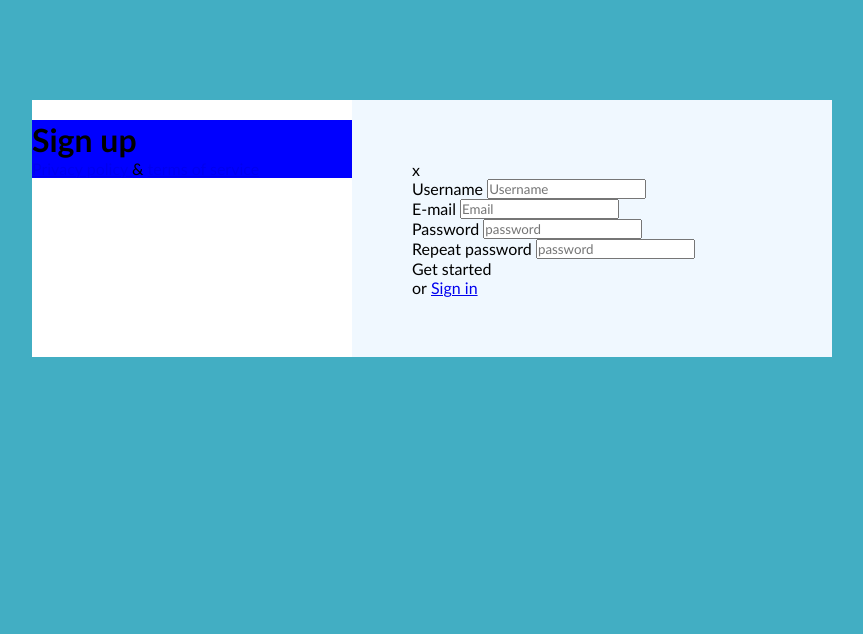
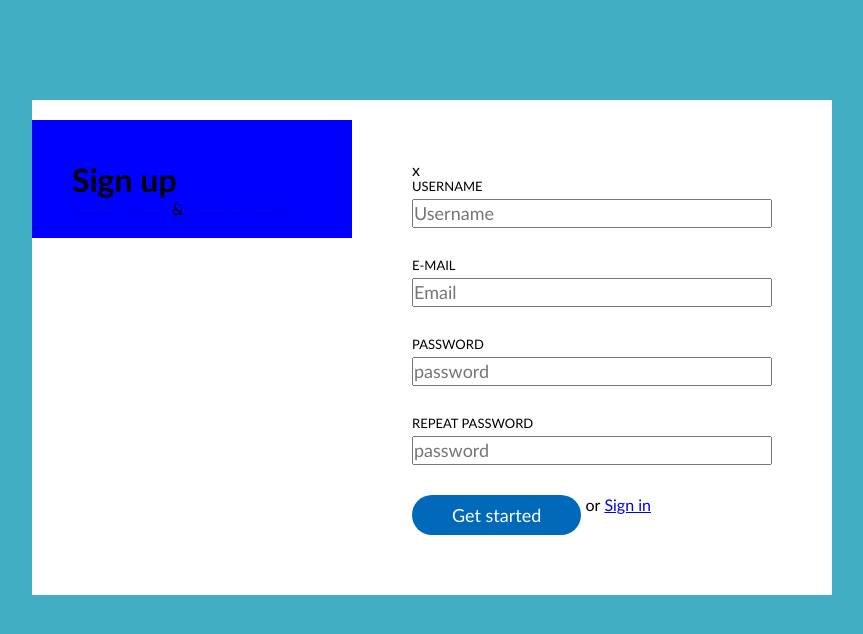
Before and after one commit to Gabrieleba/6-sign-up, a plain HTML site: page index.html in a window 1280 px wide. Shown: the whole page, without its empty margins (208-1071 px from the left). Drawn offline with Linux system fonts and the light colour scheme.

Commit message:
Css files expanded

```diff
--- a/css/button.css
+++ b/css/button.css
@@ -0,0 +1,11 @@
+.btn {
+    display: inline-block;
+    padding: 10px;
+    padding-left: 40px;
+    padding-right: 40px;
+    line-height: 20px;
+    font-size: 18px;
+    border-radius: 20px;
+    background-color: #0069ba;
+    color: white;
+}
--- a/css/custom.css
+++ b/css/custom.css
@@ -1,6 +1,5 @@
 body {
     background-color: #42aec3;
-
 }
     .container {
         display: inline-block;
@@ -8,26 +7,27 @@ body {
         margin-top: 100px;
         margin-left: calc((100% - 800px) / 2);
         background-color: white;
-
     }
         .left-column {
             display: inline-block;
             width: 40%;
             float: left;
+            padding: 40px;
+            padding-bottom: 20px;
             margin-top: 20px;
             background-color: blue;
-
-        }
-        .page-title {
-
         }
             .page-title {
-
+                display: inline-block;
+                width: 100%;
             }
             .bottom-links {
+                display: inline-block;
+                width: 100%;
 
             }
                 .bottom-links > .link {
+                    color: #ffffff;
 
                 }
                 .bottom-links > .text {
@@ -38,30 +38,9 @@ body {
             width: 60%;
             float: left;
             padding: 60px;
-            background-color: aliceblue;
+            background-color: white;
 
         }
             .close {
 
             }
-            .form {
-
-            }
-                .form-row{
-
-                }
-                    .label {
-
-                    }
-                    .input {
-
-                    }
-                    .btn {
-
-                    }
-                    .text {
-
-                    }
-                    .link {
-
-                    }
--- a/css/form.css
+++ b/css/form.css
@@ -0,0 +1,41 @@
+.form {
+    display: inline-block;
+    width: 100%;
+
+}
+    .form-row{
+        display: inline-block;
+        width: 100%;
+        margin-bottom: 30px;
+
+    }
+        .form-row:last-of-type{
+            margin-bottom: 0px;
+        }
+        .label {
+            display: inline-block;
+            width: 100%;
+            margin-bottom: 5px;
+            font-size: 13px;
+            line-height: 15px;
+            text-transform: uppercase;
+        }
+        .input {
+            display: inline-block;
+            width: 100%;
+            font-size: 18px;
+            line-height: 25px;
+        }
+        .form-row > .text {
+            display: inline-block;
+            padding: 10px;
+            line-height: 20px;
+            font-size: 18px;
+        }
+        .form-row > .link {
+            display: inline-block;
+            padding: 10px;
+            line-height: 20px;
+            font-size: 18px;
+            color: #0069ba
+        }
--- a/index.html
+++ b/index.html
@@ -42,7 +42,7 @@
                     <label class="label" for="repass">Repeat password</label>
                     <input class="input" id="pass" type="password" placeholder="password">
                 </div>
-                <div class="form-row">
+                <div class="form-row:last-of-type">
                     <div class="btn">Get started</div>
                     <span class="text">or</span>
                     <a class="link" href="#">Sign in</a>
```
